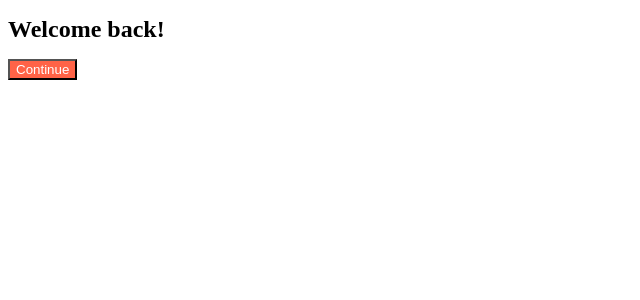
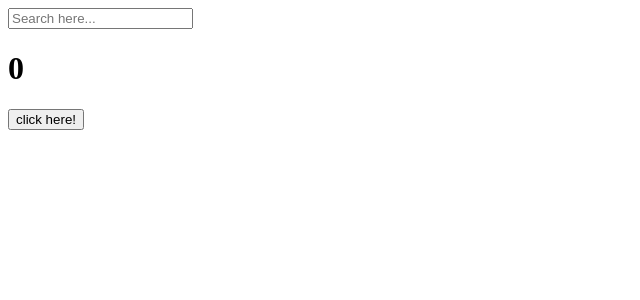
Before and after one commit to YoonCode/react-for-beginners, a React (Create React App) app in the folder react-app/: page / in a window 1280 px wide. Shown: the top 300 px of the page, without its empty margins (0-640 px from the left). Built offline with nearby package versions, Linux system fonts and the light colour scheme.

Commit message:
try useEffect

```diff
--- a/react-app/src/App.js
+++ b/react-app/src/App.js
@@ -1,11 +1,27 @@
-import Button from "./Button";
-import styles from "./App.module.css";
+import { useState, useEffect } from "react";
 
 function App() {
+  const [counter, setValue] = useState(0);
+  const [keyword, setKeyword] = useState("");
+  const onClick = () => setValue(prev => prev + 1);
+  const onChange = event => setKeyword(event.target.value);
+  useEffect(() => console.log("I run only once!"), []);
+  useEffect(() => console.log("I run when 'keyword' changes."), [keyword]);
+  useEffect(() => console.log("I run when 'counter' changes."), [counter]);
+  useEffect(
+    () => console.log("I run when 'counter' or 'keyword' changes."),
+    [keyword, counter]
+  );
   return (
     <div>
-      <h1 className={styles.title}>Welcome back!</h1>
-      <Button text={"Continue"} />
+      <input
+        value={keyword}
+        onChange={onChange}
+        type="text"
+        placeholder="Search here..."
+      />
+      <h1>{counter}</h1>
+      <button onClick={onClick}>click here!</button>
     </div>
   );
 }
--- a/react-app/src/App.module.css
+++ /dev/null
@@ -1,3 +0,0 @@
-.title {
-  font-size: 24px;
-}
--- a/react-app/src/Button.js
+++ /dev/null
@@ -1,12 +0,0 @@
-import PropTypes from "prop-types";
-import styles from "./Button.module.css";
-
-function Button({ text }) {
-  return <button className={styles.btn}>{text}</button>;
-}
-
-Button.propTypes = {
-  text: PropTypes.string.isRequired,
-};
-
-export default Button;
--- a/react-app/src/Button.module.css
+++ /dev/null
@@ -1,4 +0,0 @@
-.btn {
-  background-color: tomato;
-  color: white;
-}
```
Also changed, not shown: 1 other file (tests, documents, lock files or other folders).
